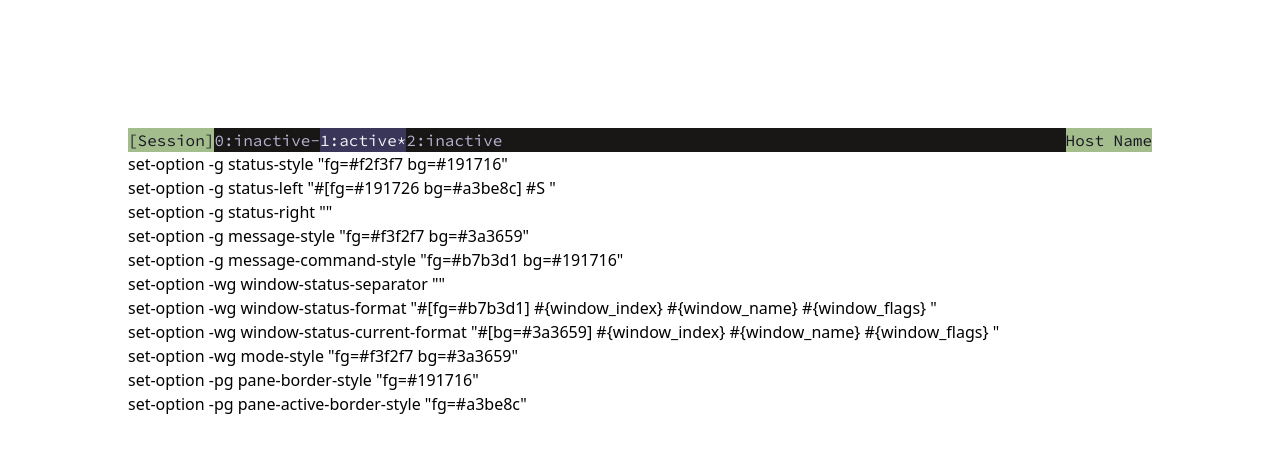
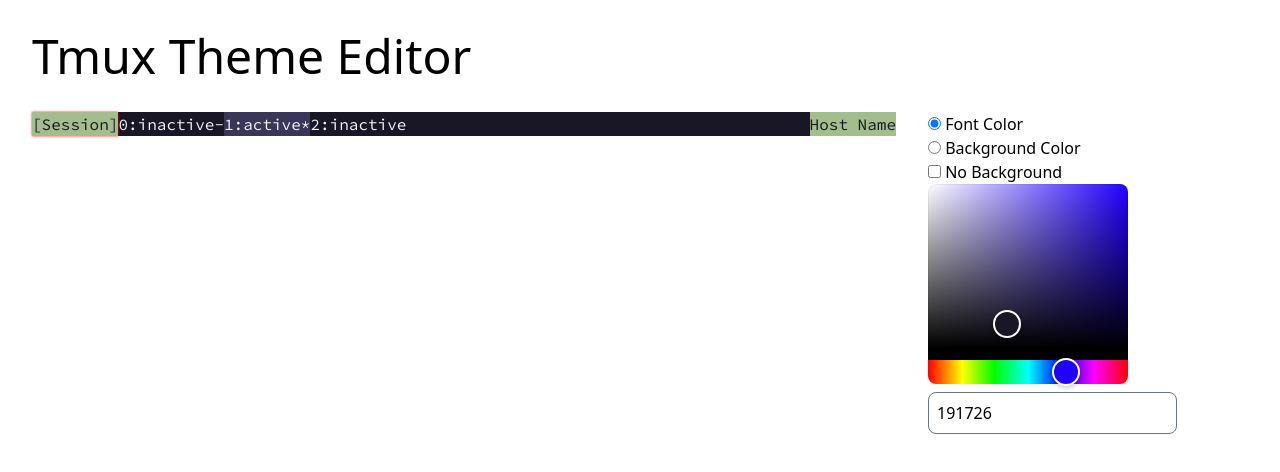
Before and after one commit to sahibalejandro/themux, a React (Vite) app: page / in a window 1280 px wide. Shown: the top 472 px of the page. Built offline with nearby package versions, Linux system fonts and the light colour scheme.

Commit message:
Adding react-colorful

```diff
--- a/package.json
+++ b/package.json
@@ -11,6 +11,7 @@
   "dependencies": {
     "classnames": "^2.3.1",
     "react": "^18.2.0",
+    "react-colorful": "^5.5.1",
     "react-dom": "^18.2.0",
     "zustand": "^4.0.0"
   },
--- a/src/components/App.tsx
+++ b/src/components/App.tsx
@@ -1,16 +1,20 @@
-import useStore from "../store";
 import TmuxBar from "./TmuxBar";
-import TmuxConfig from "./TmuxConfig";
-import ColorsPicker from "./ColorsPicker";
+//import TmuxConfig from "./TmuxConfig";
+import ColorPicker from "./ColorPicker";
 
 function App() {
-  const state = useStore();
-
   return (
-    <div>
-      <TmuxBar />
-      {state.currentTmuxElement !== "" && <ColorsPicker />}
-      <TmuxConfig />
+    <div className="px-8">
+      <h1 className="text-5xl mt-8">Tmux Theme Editor</h1>
+      <div className="flex mt-8">
+        <div className="flex-grow">
+          <TmuxBar />
+        </div>
+        <div className="ml-8 w-80">
+          <ColorPicker />
+        </div>
+      </div>
+      {/*<TmuxConfig />*/}
     </div>
   );
 }
--- a/src/components/Checkbox.tsx
+++ /dev/null
@@ -1,25 +0,0 @@
-import { useId } from "react";
-
-type CheckboxPropsType = {
-  value: string;
-  checked: boolean;
-  children: React.ReactNode;
-  onChange: (e: React.ChangeEvent<HTMLInputElement>) => void;
-};
-
-export default function Checkbox(props: CheckboxPropsType) {
-  const id = useId();
-
-  return (
-    <label className="cursor-pointer" htmlFor={id}>
-      <input
-        id={id}
-        type="radio"
-        value={props.value}
-        checked={props.checked}
-        onChange={props.onChange}
-      />{" "}
-      {props.children}
-    </label>
-  );
-}
--- a/src/components/ColorPicker.tsx
+++ b/src/components/ColorPicker.tsx
@@ -1,22 +1,69 @@
+import { useState } from "react";
+import { HexColorInput, HexColorPicker } from "react-colorful";
+
 import useStore from "../store";
 import { useStyleValue } from "../hooks";
+import RadioButton from "./RadioButton";
 
-type Props = {
-  property: "fg" | "bg";
-};
+export default function ColorPicker() {
+  const state = useStore();
+  const [property, setProperty] = useState("fg");
+  const [noBackground, setNoBackground] = useState(false);
+  const color = useStyleValue(state.currentTmuxElement, property);
 
-export default function (props: Props) {
-  const state = useStore();
-  const styleValue = useStyleValue(state.currentTmuxElement, props.property);
+  function handleCheckboxChange(e: React.ChangeEvent<HTMLInputElement>) {
+    setProperty(e.target.value);
+  }
 
-  function handleOnChange(e: React.ChangeEvent<HTMLInputElement>) {
-    state.setStyleValue(props.property, e.target.value);
+  function handleNoBackgroundChange(e: React.ChangeEvent<HTMLInputElement>) {
+    if (e.target.checked) {
+      setProperty("fg");
+      state.setStyleValue("bg", "");
+    }
+
+    setNoBackground(e.target.checked);
+  }
+
+  function handleColorChange(color: string) {
+    state.setStyleValue(property, color);
   }
 
   return (
-    <div>
-      Color picker for {props.property} #
-      <input type="text" value={styleValue} onChange={handleOnChange} />
-    </div>
+    <>
+      <div>
+        <RadioButton
+          value="fg"
+          checked={property === "fg"}
+          onChange={handleCheckboxChange}
+        >
+          Font Color
+        </RadioButton>
+      </div>
+      <div>
+        <RadioButton
+          value="bg"
+          disabled={noBackground}
+          checked={property === "bg"}
+          onChange={handleCheckboxChange}
+        >
+          Background Color
+        </RadioButton>
+      </div>
+      <div>
+        <RadioButton
+          checkbox
+          checked={noBackground}
+          onChange={handleNoBackgroundChange}
+        >
+          No Background
+        </RadioButton>
+      </div>
+      <HexColorPicker color={color} onChange={handleColorChange} />
+      <HexColorInput
+        color={color}
+        onChange={handleColorChange}
+        className="border rounded-lg border-gray-500 mt-2 p-2 uppercase"
+      />
+    </>
   );
 }
--- a/src/components/ColorsPicker.tsx
+++ /dev/null
@@ -1,31 +0,0 @@
-import { useState } from "react";
-
-import Checkbox from "./Checkbox";
-
-export default function ColorsPicker() {
-  const [property, setProperty] = useState("fg");
-
-  function handleCheckboxChange(e: React.ChangeEvent<HTMLInputElement>) {
-    setProperty(e.target.value);
-  }
-
-  return (
-    <div>
-      <Checkbox
-        value="fg"
-        checked={property === "fg"}
-        onChange={handleCheckboxChange}
-      >
-        Font Color
-      </Checkbox>
-
-      <Checkbox
-        value="bg"
-        checked={property === "bg"}
-        onChange={handleCheckboxChange}
-      >
-        Background Color
-      </Checkbox>
-    </div>
-  );
-}
--- /dev/null
+++ b/src/components/RadioButton.tsx
@@ -0,0 +1,37 @@
+import { useId } from "react";
+
+type PropsType = {
+  value?: string;
+  checked: boolean;
+  checkbox?: boolean;
+  children: React.ReactNode;
+  disabled?: boolean;
+  onChange: (e: React.ChangeEvent<HTMLInputElement>) => void;
+};
+
+function RadioButton(props: PropsType) {
+  const id = useId();
+  const type = props.checkbox === true ? "checkbox" : "radio";
+
+  return (
+    <label className="cursor-pointer" htmlFor={id}>
+      <input
+        id={id}
+        type={type}
+        value={props.value || ""}
+        checked={props.checked}
+        onChange={props.onChange}
+        disabled={props.disabled}
+      />{" "}
+      {props.children}
+    </label>
+  );
+}
+
+RadioButton.defaultProps = {
+  value: "",
+  disabled: false,
+  checkbox: false,
+};
+
+export default RadioButton;
--- a/src/components/TmuxBar.tsx
+++ b/src/components/TmuxBar.tsx
@@ -2,19 +2,14 @@
 import { useStyleValue } from "../hooks";
 
 export default function TmuxBar() {
-  const tmuxStatusColor = useStyleValue("status", "fg");
-  const tmuxStatusBackgroundColor = useStyleValue("status", "bg");
+  const color = useStyleValue("status", "fg");
+  const backgroundColor = useStyleValue("status", "bg");
 
-  const tmuxStatusStyle = {
-    color: `#${tmuxStatusColor}`,
-    backgroundColor: `#${tmuxStatusBackgroundColor}`,
-  };
+  const style = { color, backgroundColor };
 
   return (
-    <div
-      style={tmuxStatusStyle}
-      className="tmux-status flex max-w-screen-lg mx-auto mt-32"
-    >
+    <div style={style} className="tmux-status flex">
+      {/* TODO: Move Tmux element names to an Enum! */}
       <TmuxElement name="statusLeft">[Session]</TmuxElement>
       <TmuxElement name="windowStatus">0:inactive-</TmuxElement>
       <TmuxElement name="windowStatusCurrent">1:active*</TmuxElement>
--- a/src/components/TmuxElement.tsx
+++ b/src/components/TmuxElement.tsx
@@ -20,14 +20,10 @@
     };
   }
 
+  const style = { color, backgroundColor };
   const className = classnames("tmux-element", props.className, {
     active: state.currentTmuxElement === props.name,
   });
-
-  const style = {
-    color: `#${color}`,
-    backgroundColor: `#${backgroundColor}`,
-  };
 
   return (
     <div
--- a/src/store.ts
+++ b/src/store.ts
@@ -4,14 +4,15 @@
 
 export default create<IStore>((set) => {
   const store: IStore = {
-    currentTmuxElement: "",
+    // TODO: Move tmux element names to an Enum!
+    currentTmuxElement: "statusLeft",
 
     styles: {
-      statusLeft: { fg: "191726", bg: "a3be8c" },
-      statusRight: { fg: "191726", bg: "a3be8c" },
+      statusLeft: { fg: "#191726", bg: "#a3be8c" },
+      statusRight: { fg: "#191726", bg: "#a3be8c" },
       windowStatus: { fg: "b7b3d1", bg: "" },
-      windowStatusCurrent: { fg: "", bg: "3a3659" },
-      status: { fg: "f2f3f7", bg: "191716" },
+      windowStatusCurrent: { fg: "", bg: "#3a3659" },
+      status: { fg: "#f2f3f7", bg: "#191726" },
     },
 
     setCurrentTmuxElement: (tmuxElement: string) => {
```
Also changed, not shown: 1 other file (tests, documents, lock files or other folders).
